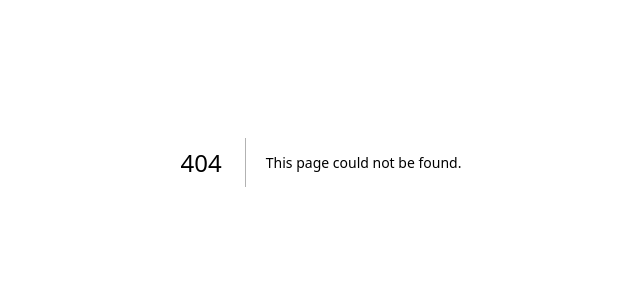
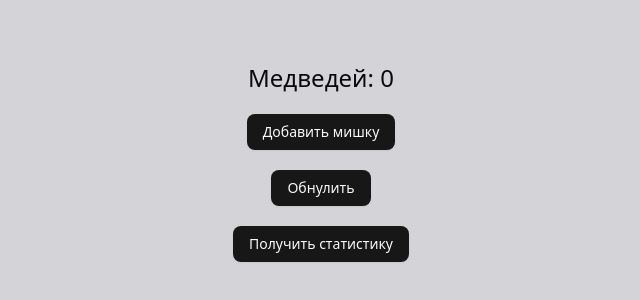
Before and after one commit to promotion-pal/mir-traveler-lesson, a Next.js app: page /test in a window 1280 px wide. Before the commit this address had no page. Shown: the part 238-538 px from the top of the page, without its empty margins (319-959 px from the left). Built offline with nearby package versions, Linux system fonts and the light colour scheme.

Commit message:
add BearStore and test page

```diff
--- a/package.json
+++ b/package.json
@@ -20,7 +20,8 @@
     "react-dom": "19.1.0",
     "react-hook-form": "^7.62.0",
     "tailwind-merge": "^3.3.1",
-    "zod": "^4.1.0"
+    "zod": "^4.1.0",
+    "zustand": "^5.0.8"
   },
   "devDependencies": {
     "@tailwindcss/postcss": "^4",
--- a/src/app/auth/login/page.tsx
+++ b/src/app/auth/login/page.tsx
@@ -1,11 +1,11 @@
 "use client";
 
 import { CommonFrom } from "@/features/form";
-import { CommonTextAreaField, CommonTextField } from "@/features/form/fields";
+import { CommonTextField } from "@/features/form/fields";
+import { useBearStore } from "@/features/store";
 import { Button } from "@/shared/ui/button";
 import { WrapperAuthUi, LineAuthUi, DocAuthUi } from "@/widgets/site/auth";
 import { BtnAuthUi } from "@/widgets/site/auth/ui";
-import { Divide } from "lucide-react";
 import z from "zod";
 
 export default function LoginPage() {
--- /dev/null
+++ b/src/app/test/page.tsx
@@ -0,0 +1,27 @@
+"use client";
+
+import { useBearStore } from "@/features/store";
+import { Button } from "@/shared/ui/button";
+import { Loader2 } from "lucide-react";
+import React from "react";
+
+export default function page() {
+  const { bears, isLoad, sumStatistics, removeAllBears, increasePopulation } =
+    useBearStore();
+
+  return (
+    <div className="flex relative bg-zinc-300 flex-col space-y-5 justify-center items-center h-[100vh]">
+      <h1 className="text-2xl">Медведей: {bears}</h1>
+      <Button onClick={increasePopulation}>Добавить мишку</Button>
+      <Button onClick={removeAllBears}>Обнулить</Button>
+      <Button onClick={sumStatistics}>Получить статистику</Button>
+
+      {isLoad && (
+        <Loader2
+          size={60}
+          className="animate-spin text-amber-500 absolute top-1/2 left-1/2"
+        />
+      )}
+    </div>
+  );
+}
--- /dev/null
+++ b/src/features/store.ts
@@ -0,0 +1,26 @@
+import { create } from "zustand";
+
+interface BearStore {
+  bears: number;
+  isLoad: boolean;
+  increasePopulation: () => void;
+  removeAllBears: () => void;
+  sumStatistics: () => void;
+}
+
+const useBearStore = create<BearStore>((set, get) => ({
+  bears: 0,
+  isLoad: false,
+  increasePopulation: () => set((state) => ({ bears: state.bears + 1 })),
+  removeAllBears: () => set({ bears: 0 }),
+  sumStatistics: () => {
+    set({ isLoad: true });
+
+    setTimeout(() => {
+      set({ isLoad: false });
+      alert(`Всего медведей: ${get().bears}`);
+    }, 2000);
+  },
+}));
+
+export { useBearStore };
```
Also changed, not shown: 1 other file (tests, documents, lock files or other folders).
